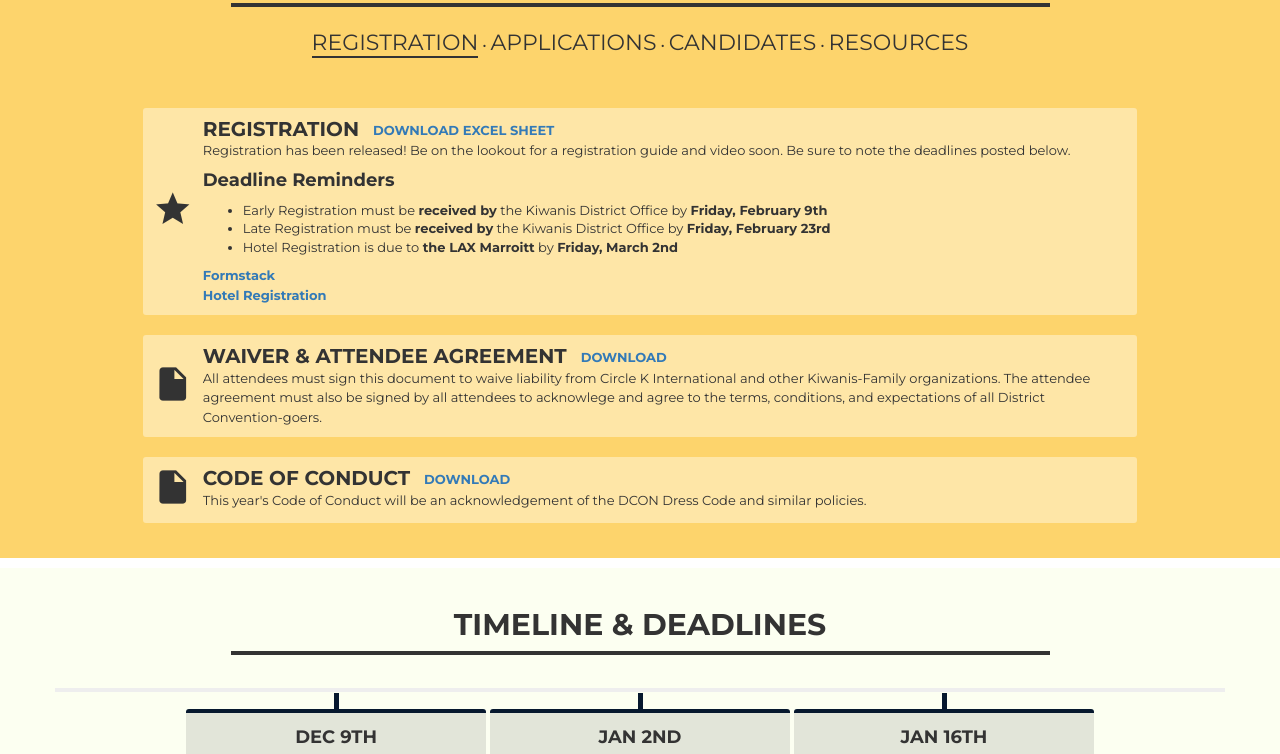
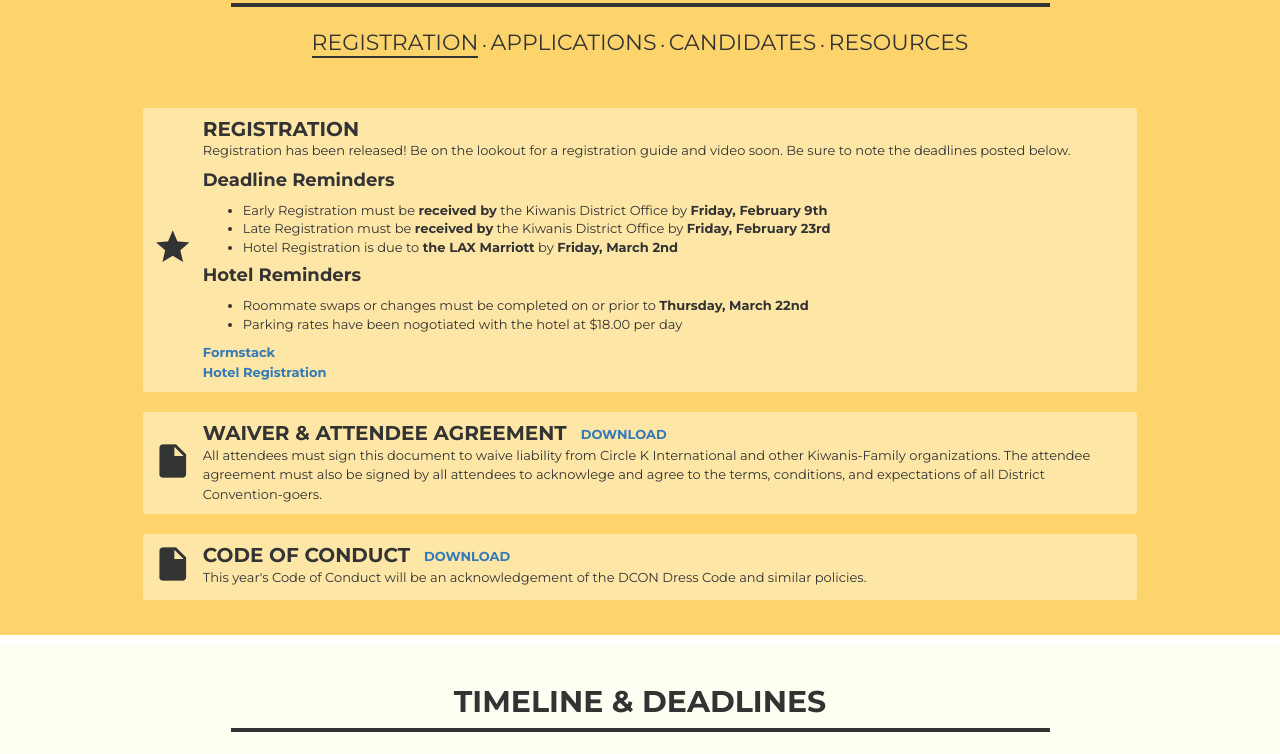
Before and after one commit to drfranks3/DCON-2018, a plain HTML site: page index.html in a window 1280 px wide. Shown: the part 3319-4073 px from the top of the page. Drawn offline with nearby package versions, Linux system fonts and the light colour scheme.

Commit message:
Don's Reg Corrections

```diff
--- a/index.html
+++ b/index.html
@@ -130,13 +130,17 @@
         </div>
         <div class="media-body">
           <h2>Registration</h2>
-          <a href="https://drive.google.com/open?id=1xd_ckl6rrRkA5o83J0tZ6fDBNtsrmbxX">Download Excel Sheet</a>
           <p>Registration has been released! Be on the lookout for a registration guide and video soon. Be sure to note the deadlines posted below.</p>
           <h4><strong>Deadline Reminders</strong></h4>
           <ul>
             <li>Early Registration must be <strong>received by</strong> the Kiwanis District Office by <strong>Friday, February 9th</strong></li>
             <li>Late Registration must be <strong>received by</strong> the Kiwanis District Office by <strong>Friday, February 23rd</strong></li>
-            <li>Hotel Registration is due to <strong>the LAX Marroitt</strong> by <strong>Friday, March 2nd</strong></li>
+            <li>Hotel Registration is due to <strong>the LAX Marriott</strong> by <strong>Friday, March 2nd</strong></li>
+          </ul>
+          <h4><strong>Hotel Reminders</strong></h4>
+          <ul>
+            <li>Roommate swaps or changes must be completed on or prior to <strong>Thursday, March 22nd</strong></li>
+            <li>Parking rates have been nogotiated with the hotel at $18.00 per day</li>
           </ul>
           <p><strong><a href="https://kiwaniscnhfoundation.formstack.com/forms/ckdcon">Formstack</a><br/><a href="https://www.marriott.com/meeting-event-hotels/group-corporate-travel/groupCorp.mi?resLinkData=Kiwanis%20%5Elaxap%60kiwkiwa%60134%60USD%60true%604%603/22/18%603/25/18%603/2/18&app=resvlink&stop_mobi=yes">Hotel Registration</a></strong></p>
         </div>
@@ -530,6 +534,10 @@
       <h2>Can my club sell merch or fundraise as DCON?</h2>
       <p>Yes, on Saturday night there will be time allocated for clubs to sell merchandise and fundraise. <a href="https://docs.google.com/forms/d/e/1FAIpQLSdoP0NEPMFn2N39LUauz0hFubs5HIbqA0eghEbblfa_K6vR4A/viewform">Sign up now</a> for a table in the Club Sales Room!</p>
     </div>-->
+    <div class="col-lg-12 col-md-12 col-sm-12 col-xs-12">
+      <h2>Can I swap members within the same club?</h2>
+      <p>A club may exchange members by emailing Bruce at <a href="mailto:bruce@cnhkiwanis.org">bruce@cnhkiwanis.org</a>. Please list and specify the names of both the member dropping out and the member that will be replacing taking their place. Name exchanges must be submitted before <strong>February 23rd, 2018</strong>. Last-minute exchanges thereafter may only be made due to emergencies.</p>
+    </div>
   </div>
 </section>
 
```
